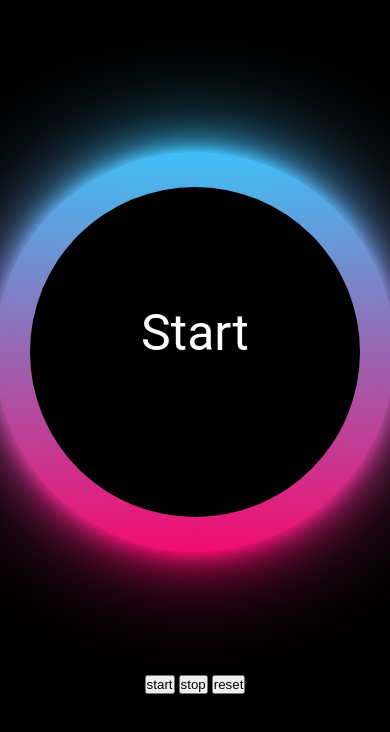
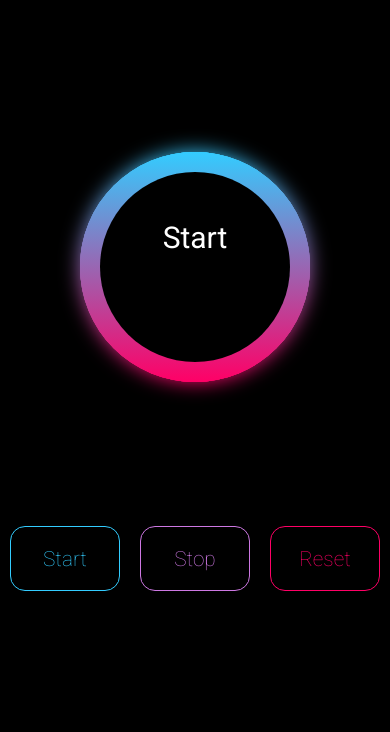
Before and after one commit to Bkuste2/Stopwatch-js, a plain HTML site: page index.html in a window 390 px wide. Drawn offline with Linux system fonts and the light colour scheme.

Commit message:
Third Commit

```diff
--- a/index.html
+++ b/index.html
@@ -26,9 +26,9 @@
             </div>
         </div>
         <div class="buttons">
-            <button onclick="start()">start</button>
-            <button onclick="stop()">stop</button>
-            <button onclick="reset()">reset</button>
+            <button id="start" onclick="start()">Start</button>
+            <button id="stop" onclick="stop()">Stop</button>
+            <button id="reset" onclick="reset()">Reset</button>
         </div>
 
     </div>
--- a/script.js
+++ b/script.js
@@ -54,6 +54,7 @@ let rodando = false;
 
 const start = () => {
     if(rodando == false){
+        document.querySelector('.circle').style.animation = 'animateCircle 0.5s linear infinite'
         stopwatch = setInterval(() => {
             incrementTime();
         }, 10)
@@ -67,17 +68,20 @@ const start = () => {
 
 const stop = () => {
     clearInterval(stopwatch)
+    document.querySelector('.circle').style.animation = 'stop'
 }
 
 const reset = () => {
-
-    stop()
     hour = 0;
     minute = 0;
     second = 0;
     millisecond = 0;
 
     escrever()
+    stop()
+
+    document.querySelector('.circle').style.animation = 'none'
+    rodando = false
 }
 
 const incrementTime = () =>{
--- a/style.css
+++ b/style.css
@@ -1,11 +1,14 @@
+@import url('https://fonts.googleapis.com/css2?family=Roboto:ital,wght@0,100;0,300;0,400;0,500;0,700;0,900;1,100;1,300;1,400;1,500;1,700;1,900&display=swap');
 *{
     margin: 0;
     padding: 0;
 }
 body{
     background-color: rgb(0, 0, 0);
+
+    --color-pink:#ff0066;
+    --color-blue: #33ccff;
 }
-
 
 .middle{
     display: flex;
@@ -18,12 +21,11 @@ body{
 /* CIRCLE ANIMATION */
 .circle{
     position: absolute;
-    min-width: 400px;
-    min-height: 400px;
-    background: linear-gradient(#33ccff, #ff0066);
+    width: 400px;
+    height: 400px;
+    background: linear-gradient(var(--color-blue), var(--color-pink));
     border-radius: 100%;
-    animation: animateCircle 0.5s linear infinite;
-    z-index: 1;
+    /* animation: animateCircle 0.5s linear infinite; */
     top: 18vh;
 }
 
@@ -56,42 +58,20 @@ body{
     right: 35px;
     border-radius: 50%;
     background-color: #000;
-    z-index: 1;
-
 }
 
 .circle span{
     position: absolute;
     width: 100%;
     height: 100%;
-    background: linear-gradient(#33ccff, #ff0066);
+    background: linear-gradient(var(--color-blue), var(--color-pink));
     border-radius: 100%;
-    z-index: 1;
 }
 
 .circle span:nth-child(1){
-    filter: blur(5px);
-    z-index: 1;
-
+    filter: blur(10px);
 }
 
-.circle span:nth-child(2){
-    filter: blur(10px);
-    z-index: 1;
-
-}
-
-.circle span:nth-child(3){
-    filter: blur(20px);
-    z-index: 1;
-
-}
-
-.circle span:nth-child(4){
-    filter: blur(55px);
-    z-index: 1;
-
-}
 
 /* OTHER THINGS */
 
@@ -103,7 +83,7 @@ body{
 }
 #time{
     position: absolute;
-    top: 36vh;
+    top: 340px;
     z-index: 10000;
     color: #fff;
     font-family: 'Roboto';
@@ -113,5 +93,88 @@ body{
 .buttons{
     z-index: 10001;
     position: absolute;
-    top: 80vh;
+    top: 75vh;
+    display: flex;
+    margin: auto;
+    justify-content: space-around;
+    padding: 10px;
 }
+
+.buttons button{
+    width: 300px;
+    padding: 5%;
+    border-radius: 15px;
+    border: 1px solid;
+    background: none;
+    font-size: 2em;
+    margin: 10px;
+    font-weight: 100;
+    font-family: 'Roboto';
+}
+
+.buttons button:hover{
+    cursor: pointer;
+}
+
+#start{
+    border-color: var(--color-blue);
+    color: var(--color-blue);
+}
+
+#stop{
+    border-color: rgb(205, 120, 226);
+    color: rgb(205, 120, 226);
+}
+
+#reset{
+    border-color: var(--color-pink);
+    color: var(--color-pink);
+}
+
+/* RESPONSIVITY */
+
+@media screen and (max-width : 1000px) {
+    .buttons{
+        width: 100%;
+    }
+    .buttons button{
+        width: 33%;
+    }
+}
+
+@media screen and (max-width : 575px) {
+    .circle{
+        width: 300px;
+        height: 300px;
+    }
+    .circle::after{
+        top: 20px;
+        bottom: 20px;
+        left: 20px;
+        right: 20px;
+    }
+    #time{
+        font-size: 40px;
+        top: 285px;
+    }
+    .buttons{
+        top: 60vh;
+    }
+}
+
+@media screen and (max-width : 400px) {
+    .circle{
+        width: 230px;
+        height: 230px;
+    }
+    #time{
+        font-size: 30px;
+        top: 220px;
+    }
+    .buttons{
+        top: 60vh;
+    }
+    .buttons button{
+        font-size: 1.3em;
+    }
+}
```
